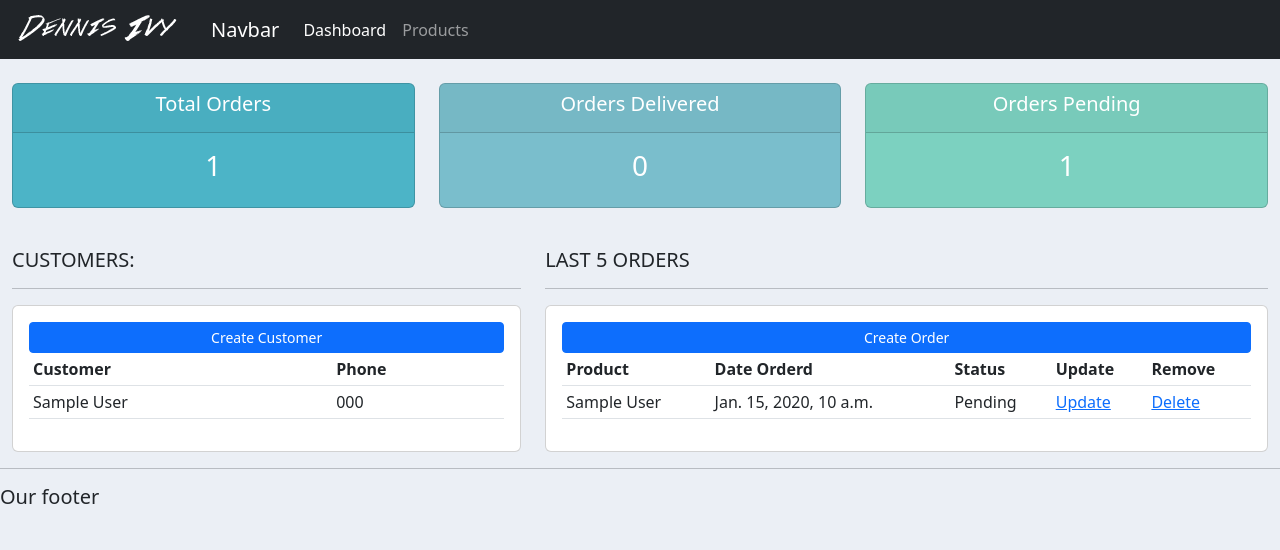
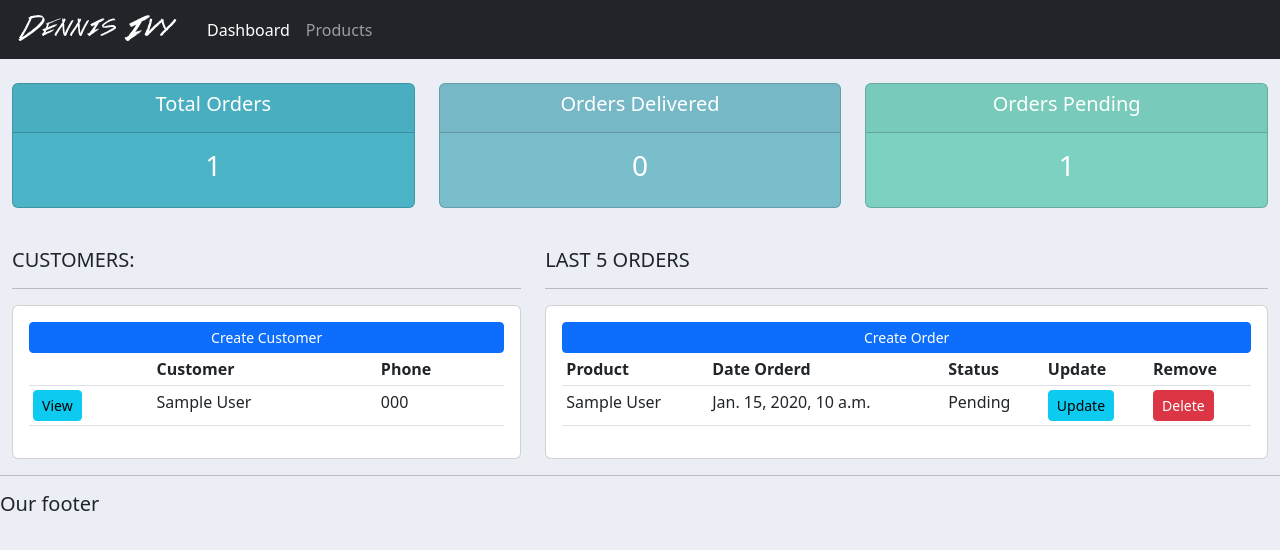
Before and after one commit to ChrisOIchi/DjangoTutorial, a Django app: page / in a window 1280 px wide. Shown: the top 550 px of the page. Run offline with Django 4.2, Linux system fonts and the light colour scheme; tables that the repository leaves empty hold one stand-in row (values such as "Sample post").

Commit message:
Dynamic Urls pt.2 y botones

```diff
--- a/accounts/templates/accounts/dashboard.html
+++ b/accounts/templates/accounts/dashboard.html
@@ -11,6 +11,7 @@
 			<a class="btn btn-primary  btn-sm btn-block" href="">Create Customer</a>
 			<table class="table table-sm">
 				<tr>
+					<th></th>
 					<th>Customer</th>
 					<th>Phone</th>
 				</tr>
@@ -18,6 +19,7 @@
 				{% for customer in customers %}
 
 				<tr>
+					<td><a class="btn btn-sm btn-info" href="{% url 'customer' customer.id %}">View</a></td>
 					<td>{{customer.name}}</td>
 					<td>{{customer.phone}}</td>
 				</tr>
@@ -48,9 +50,8 @@
 					<td> {{order.product}} </td>
 					<td> {{order.date_created}} </td>
 					<td> {{order.status}} </td>
-					<td><a href="">Update</a></td>
-					<td><a href="">Delete</a></td>
-
+					<td><a class="btn btn-sm btn-info" href="">Update</a></td>
+					<td><a class="btn btn-sm btn-danger" href="">Delete</a></td>
 				</tr>
 				{% endfor %}
 			</table>
--- a/accounts/templates/accounts/navbar.html
+++ b/accounts/templates/accounts/navbar.html
@@ -1,8 +1,7 @@
 {% load static %}
 <nav class="navbar navbar-expand-lg navbar-dark bg-dark">
   <img src="{% static 'images/logo.png' %}">
-  <div class="container-fluid">
-    <a class="navbar-brand" href="#">Navbar</a>
+
     <button class="navbar-toggler" type="button" data-bs-toggle="collapse" data-bs-target="#navbarNav"
       aria-controls="navbarNav" aria-expanded="false" aria-label="Toggle navigation">
       <span class="navbar-toggler-icon"></span>
@@ -10,10 +9,10 @@
     <div class="collapse navbar-collapse" id="navbarNav">
       <ul class="navbar-nav">
         <li class="nav-item">
-          <a class="nav-link active" aria-current="page" href="#">Dashboard</a>
+          <a class="nav-link active" aria-current="page" href="{% url 'home' %}">Dashboard</a>
         </li>
         <li class="nav-item">
-          <a class="nav-link" href="#">Products</a>
+          <a class="nav-link" href="{% url 'products' %}">Products</a>
         </li>
       </ul>
     </div>
--- a/accounts/urls.py
+++ b/accounts/urls.py
@@ -2,9 +2,9 @@ from django.urls import path
 from . import views
 
 urlpatterns = [
-    path('', views.home),
-    path('products/', views.products),
-    path('customer/<str:pk>/', views.customer),
+    path('', views.home, name="home"),
+    path('products/', views.products, name="products"),
+    path('customer/<str:pk>/', views.customer, name="customer"),
 
 
 ]
```
